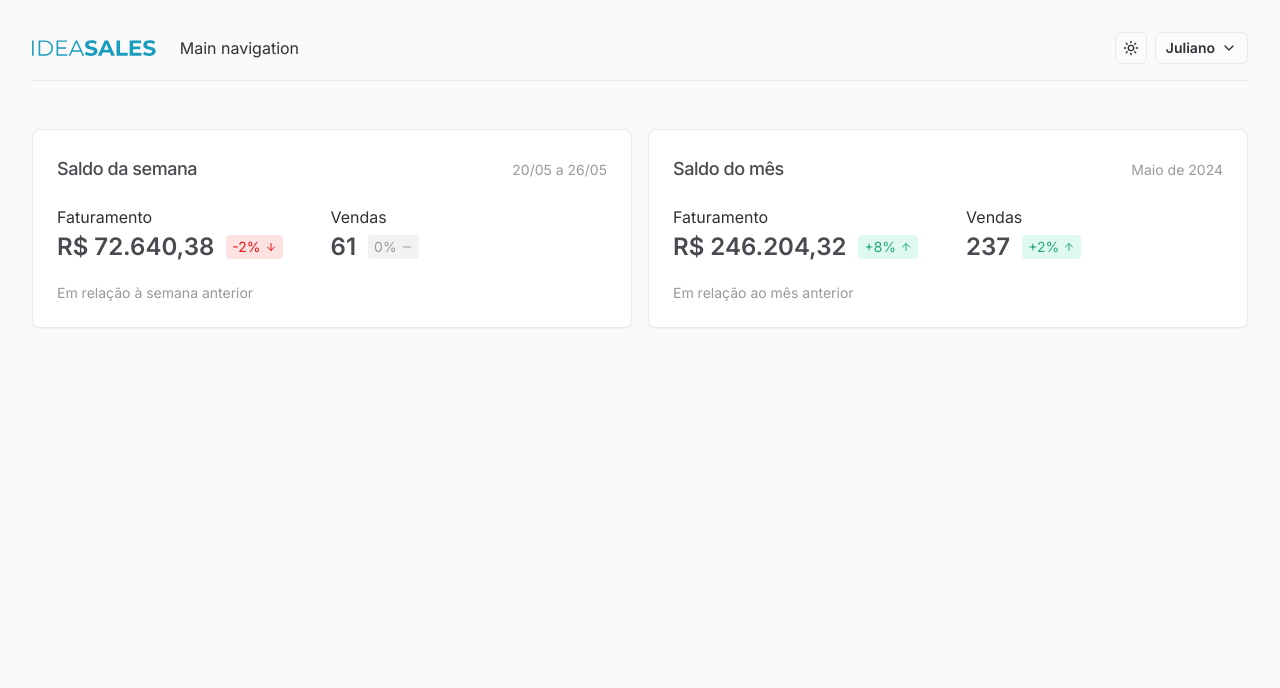
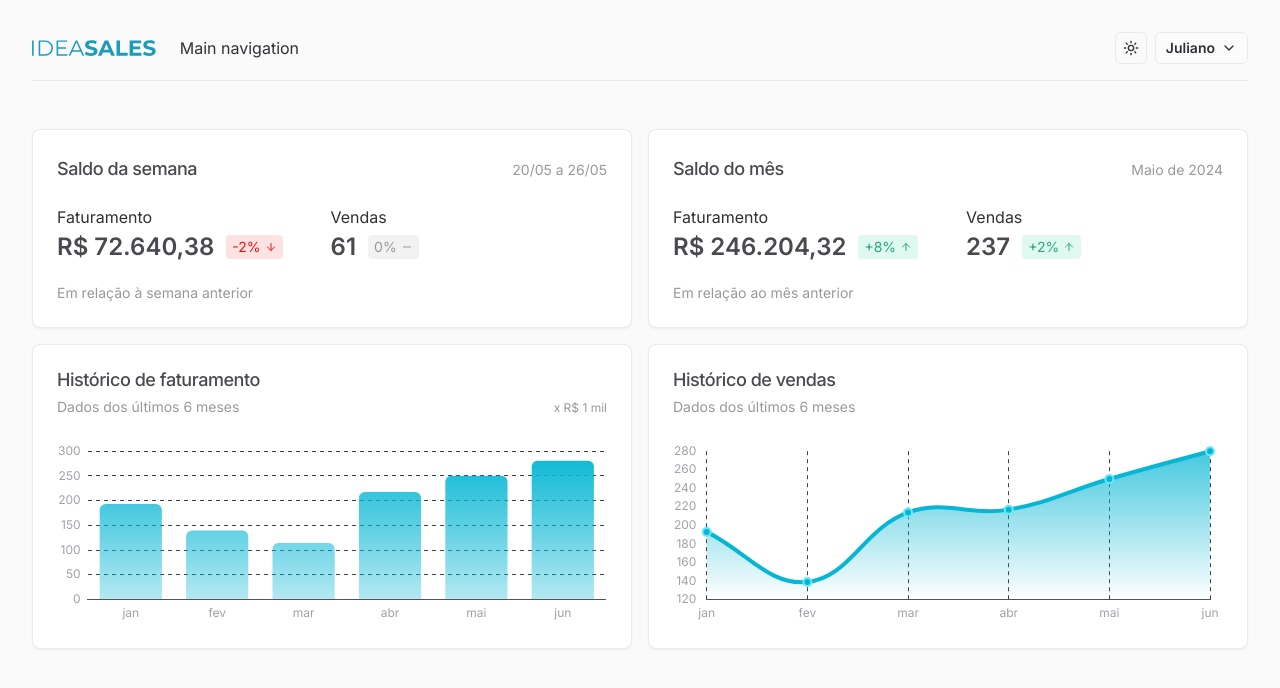
Before and after one commit to julianosill/ideasales, a Next.js app: page / in a window 1280 px wide. Shown: the top 688 px of the page. Built offline with nearby package versions, Linux system fonts and the light colour scheme.

Commit message:
feat(home): add revenue and sales charts

```diff
--- /dev/null
+++ b/src/app/(app)/_components/revenue-chart.tsx
@@ -0,0 +1,57 @@
+'use client'
+
+import type { ChartData, TooltipCallbacks, TooltipItem } from 'chart.js'
+import type { ComponentProps } from 'react'
+
+import type { AxisOptions } from '@/@types/chartjs'
+import { ResumeCard } from '@/components/cards/resume'
+import { BarChart } from '@/components/charts/bar-chart'
+import { getBarDataOptions } from '@/components/charts/base'
+import { formatCurrency } from '@/utils/format-currency'
+
+export function RevenueChart(props: ComponentProps<'div'>) {
+  const barOptions = getBarDataOptions({ twColor: 'cyan' })
+
+  const data: ChartData<'bar'> = {
+    labels: ['jan', 'fev', 'mar', 'abr', 'mai', 'jun'],
+    datasets: [
+      {
+        label: 'Produtos',
+        data: [19323534, 13954263, 11457744, 21756074, 25020184, 28052932],
+        ...barOptions,
+      },
+    ],
+  }
+
+  const yAxis: Partial<AxisOptions> = {
+    ticks: {
+      callback: (value: number | string) =>
+        `${(Number(value) / 100000).toFixed()}`,
+    },
+  }
+
+  const tooltipCallbacks: Partial<TooltipCallbacks<'bar'>> = {
+    title: (item: TooltipItem<'bar'>[]) => item[0].label,
+    label: (item: TooltipItem<'bar'>) =>
+      formatCurrency(item.formattedValue, { toDecimals: true }),
+  }
+
+  return (
+    <ResumeCard.Root {...props}>
+      <ResumeCard.Header>
+        <ResumeCard.Title>Histórico de faturamento</ResumeCard.Title>
+        <ResumeCard.Description className="flex flex-wrap items-baseline justify-between gap-1">
+          Dados dos últimos 6 meses
+          <span className="text-xs">x R$ 1 mil</span>
+        </ResumeCard.Description>
+      </ResumeCard.Header>
+      <ResumeCard.Content>
+        <BarChart
+          data={data}
+          yAxis={yAxis}
+          tooltipCallbacks={tooltipCallbacks}
+        />
+      </ResumeCard.Content>
+    </ResumeCard.Root>
+  )
+}
--- /dev/null
+++ b/src/app/(app)/_components/sales-chart.tsx
@@ -0,0 +1,45 @@
+'use client'
+
+import type { ChartData, TooltipCallbacks, TooltipItem } from 'chart.js'
+import { useTheme } from 'next-themes'
+import type { ComponentProps } from 'react'
+
+import { ResumeCard } from '@/components/cards/resume'
+import { getLineDataOptions } from '@/components/charts/base'
+import { LineChart } from '@/components/charts/line-chart'
+import { formatNumber } from '@/utils/format-number'
+
+export function SalesChart(props: ComponentProps<'div'>) {
+  const { theme } = useTheme()
+
+  const lineOptions = getLineDataOptions({ theme, twColor: 'cyan' })
+
+  const data: ChartData<'line'> = {
+    labels: ['jan', 'fev', 'mar', 'abr', 'mai', 'jun'],
+    datasets: [
+      {
+        label: 'Vendas',
+        data: [193, 139, 214, 217, 250, 280],
+        ...lineOptions,
+      },
+    ],
+  }
+
+  const tooltipCallbacks: Partial<TooltipCallbacks<'line'>> = {
+    label: (item: TooltipItem<'line'>) => formatNumber(item.formattedValue),
+  }
+
+  return (
+    <ResumeCard.Root {...props}>
+      <ResumeCard.Header>
+        <ResumeCard.Title>Histórico de vendas</ResumeCard.Title>
+        <ResumeCard.Description>
+          Dados dos últimos 6 meses
+        </ResumeCard.Description>
+      </ResumeCard.Header>
+      <ResumeCard.Content>
+        <LineChart data={data} tooltipCallbacks={tooltipCallbacks} />
+      </ResumeCard.Content>
+    </ResumeCard.Root>
+  )
+}
--- a/src/app/(app)/page.tsx
+++ b/src/app/(app)/page.tsx
@@ -1,4 +1,6 @@
 import { MonthCard } from './_components/month-card'
+import { RevenueChart } from './_components/revenue-chart'
+import { SalesChart } from './_components/sales-chart'
 import { WeekCard } from './_components/week-card'
 
 export default function Home() {
@@ -6,6 +8,9 @@ export default function Home() {
     <main className="grid grid-cols-2 gap-4">
       <WeekCard className="col-span-2 sm:col-span-1" />
       <MonthCard className="col-span-2 sm:col-span-1" />
+
+      <RevenueChart className="col-span-2 md:col-span-1" />
+      <SalesChart className="col-span-2 md:col-span-1" />
     </main>
   )
 }
```
